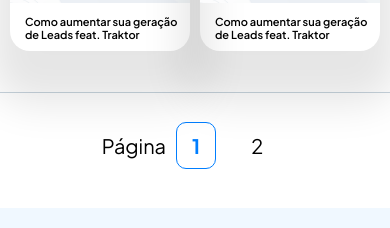
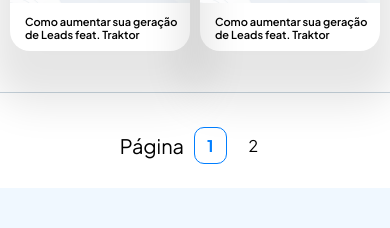
Before and after one commit to Saviovd/test-leadster, a Next.js app: page / in a window 390 px wide. Shown: the part 1259-1487 px from the top of the page. Built offline with nearby package versions, Linux system fonts and the light colour scheme.

Commit message:
add responsiveness to Pagination component

```diff
--- a/src/components/Pagination/paginationStyles.ts
+++ b/src/components/Pagination/paginationStyles.ts
@@ -8,7 +8,6 @@
 
    .page {
       font-size: 2rem;
-
    }
    .page__number {
       font-size: 2rem;
@@ -17,12 +16,30 @@
       border: 1px solid inherit;
       padding: 1rem 1.5rem;
       margin: 0 1rem;
+      transition: .5s;
+      border-radius: 1rem;
+
+      &:hover {
+         color: #007eff;
+      }
+      @media screen {
+         @media (max-width: 500px) {
+            font-size: 1.6rem;
+            padding: 0.7rem 1.2rem;
+            margin: 0 0 0 1rem;
+         }
+      }
    }
 
    .isActive {
-      color: #007EFF;
-      border: 1px solid #007EFF;
-      border-radius: 1rem;
+      color: #007eff;
+      border: 1px solid #007eff;
       font-weight: 700;
    }
+
+   @media screen {
+      @media (max-width: 500px) {
+         margin-bottom: 1rem;
+      }
+   }
 `;
--- a/src/components/Videos/videosStyles.ts
+++ b/src/components/Videos/videosStyles.ts
@@ -6,7 +6,7 @@
    margin: 0 auto 2rem;
    padding: 2rem 0 5rem;
    border-bottom: 0.1px solid #c8d4dd;
-   min-height: 88rem;
+   min-height: 82rem;
 
    .video__card--list {
       display: flex;
```
